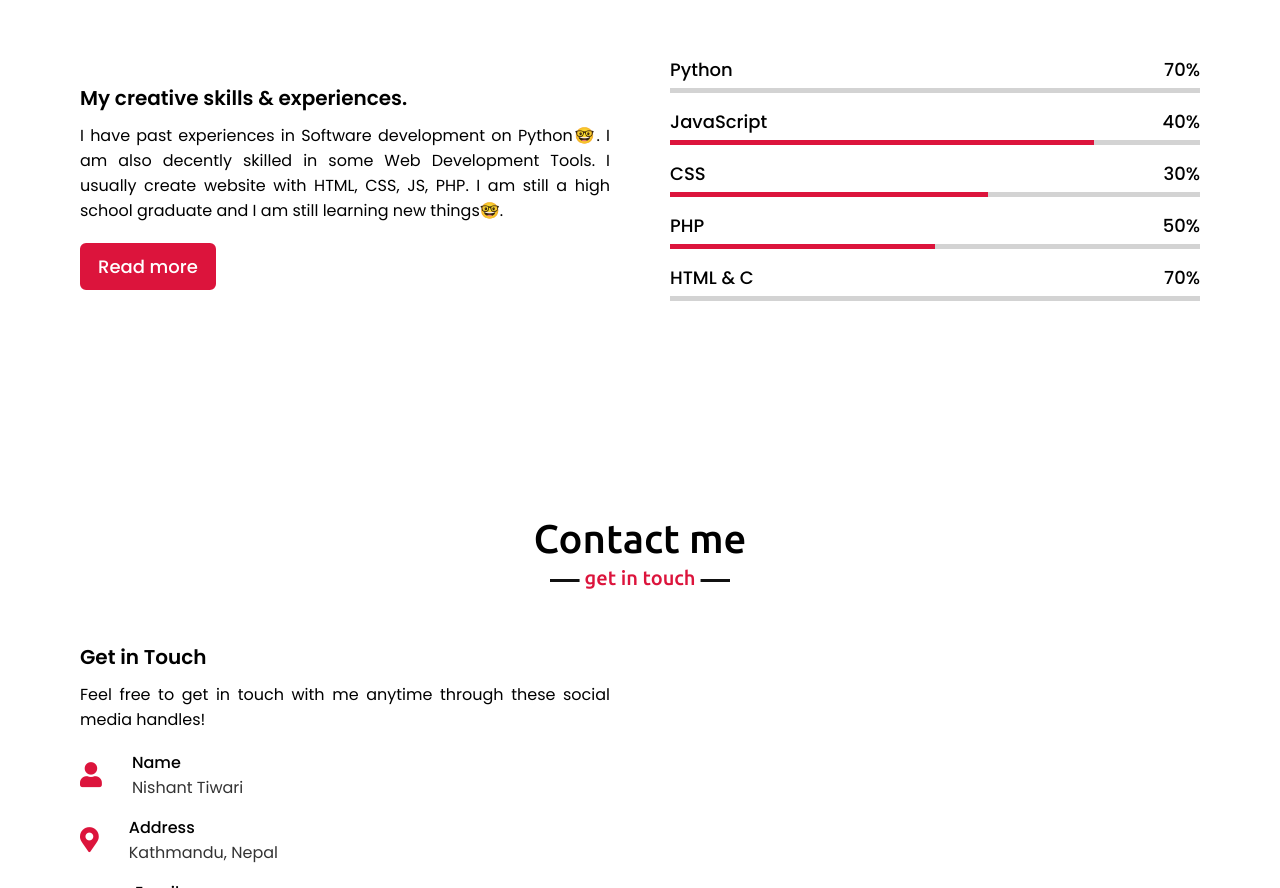
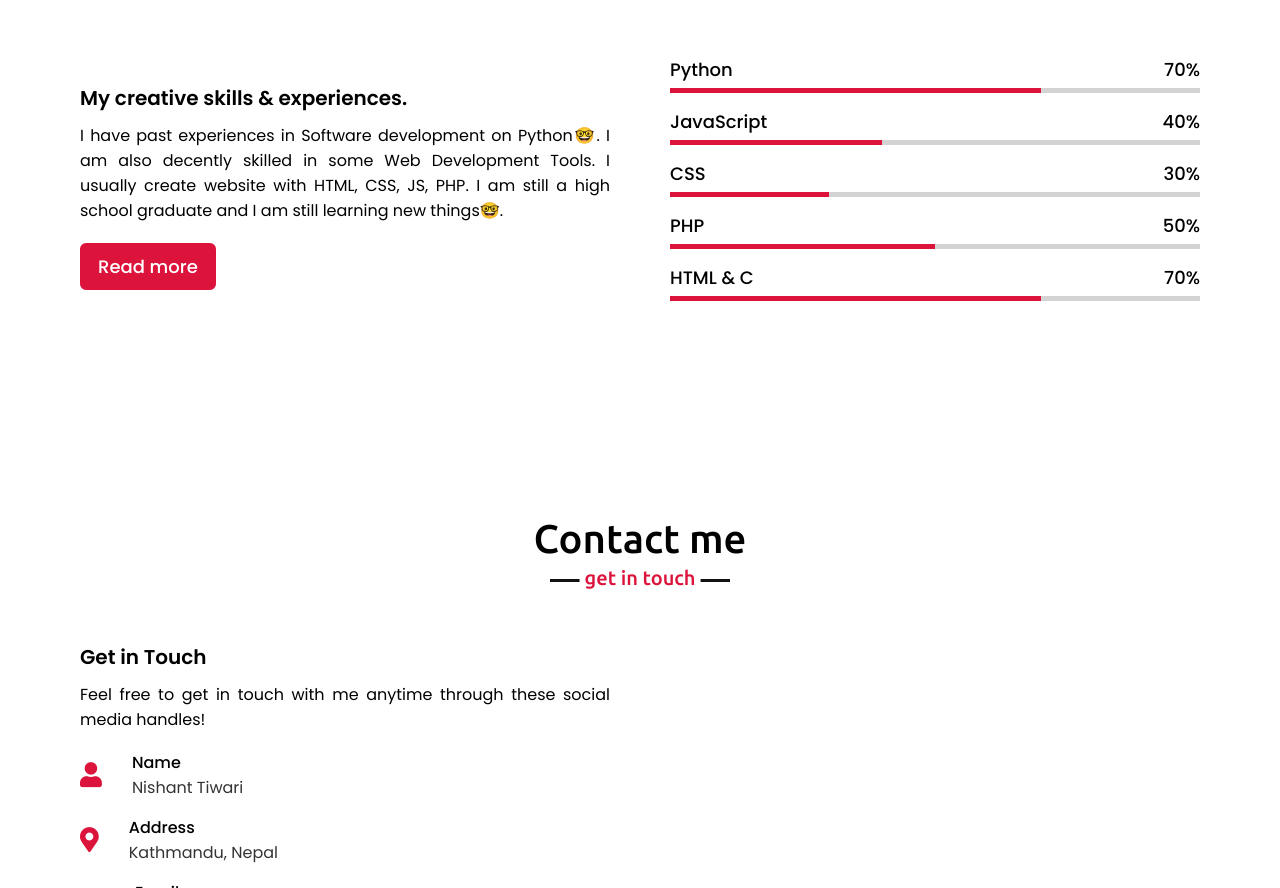
Before and after one commit to pinepizza/portfolio, a plain HTML site: page index.html in a window 1280 px wide. Shown: the part 2435-3323 px from the top of the page. Drawn offline with nearby package versions, Linux system fonts and the light colour scheme.

Commit message:
Update style.css

```diff
--- a/style.css
+++ b/style.css
@@ -369,19 +369,19 @@ section .title::after {
   top: 0;
   background: crimson;
 }
-.skills-content .right .html::before {
-  width: 90%;
+.skills-content .right .python::before {
+  width: 70%;
+}
+.skills-content .right .js::before {
+  width: 40%;
 }
 .skills-content .right .css::before {
-  width: 60%;
-}
-.skills-content .right .js::before {
-  width: 80%;
+  width: 30%;
 }
 .skills-content .right .php::before {
   width: 50%;
 }
-.skills-content .right .mysql::before {
+.skills-content .right .htmlc::before {
   width: 70%;
 }
 
```
